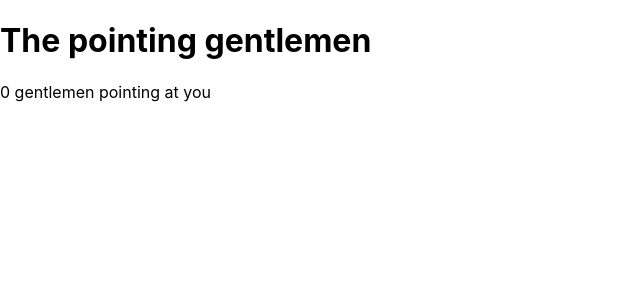
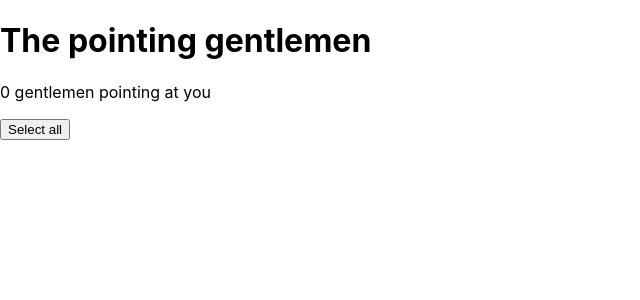
Before and after one commit to rodo08/202209-w4ch1-rodrigo-rosales-, a React (Create React App) app: page / in a window 1280 px wide. Shown: the top 300 px of the page, without its empty margins (0-640 px from the left). Built offline with nearby package versions, Linux system fonts and the light colour scheme.

Commit message:
Add button component

```diff
--- a/src/App.tsx
+++ b/src/App.tsx
@@ -1,5 +1,6 @@
 import "./App.css";
 import "./components/Info/Info";
+import "./components/Button/Button";
 
 const App = () => {
   return (
@@ -10,6 +11,7 @@ const App = () => {
         </header>
         <section className="controls">
           <p className="info">0 gentlemen pointing at you</p>
+          <button className="button button--select">Select all</button>
         </section>
       </div>
     </>
--- /dev/null
+++ b/src/components/Button/Button.tsx
@@ -0,0 +1,5 @@
+const Button = (): JSX.Element => {
+  return <button>Select All</button>;
+};
+
+export default Button;
```
